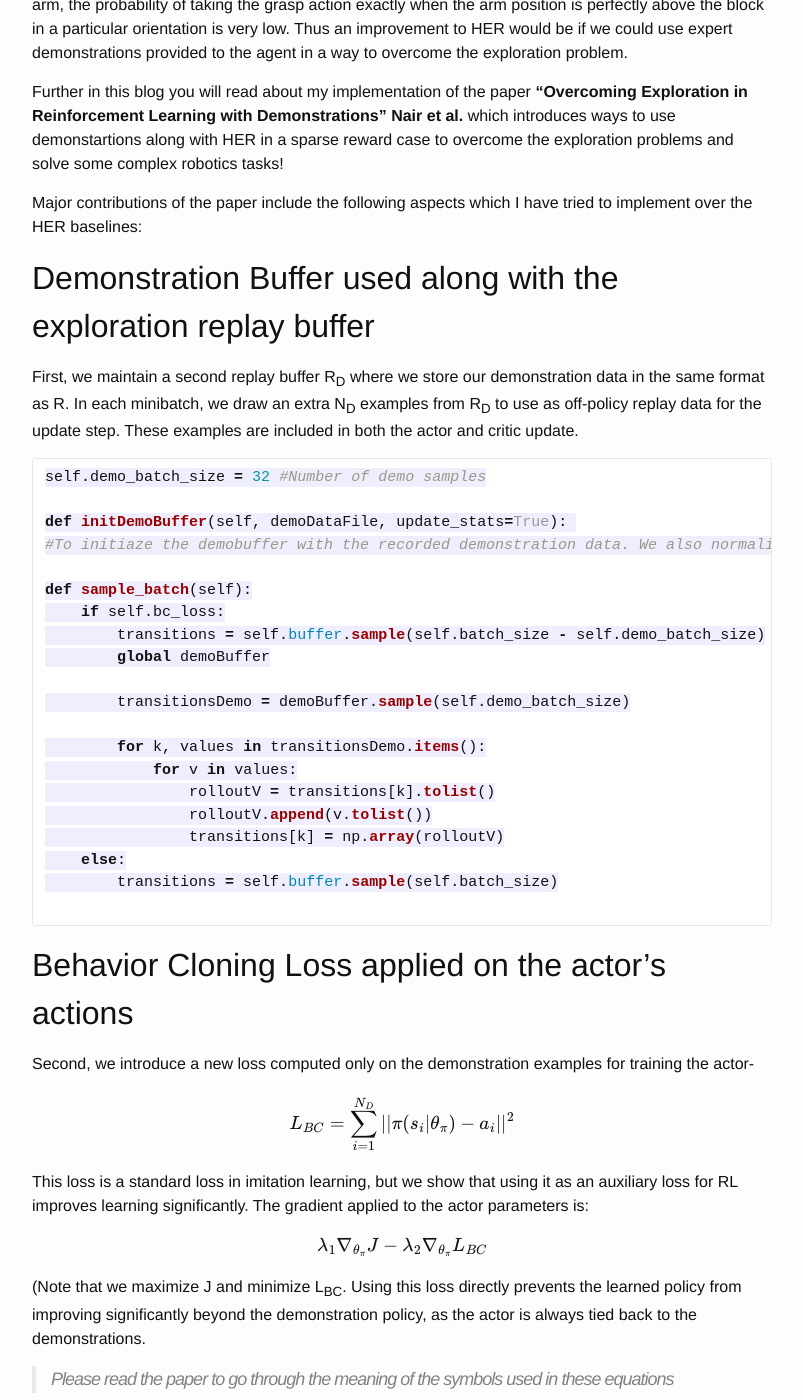
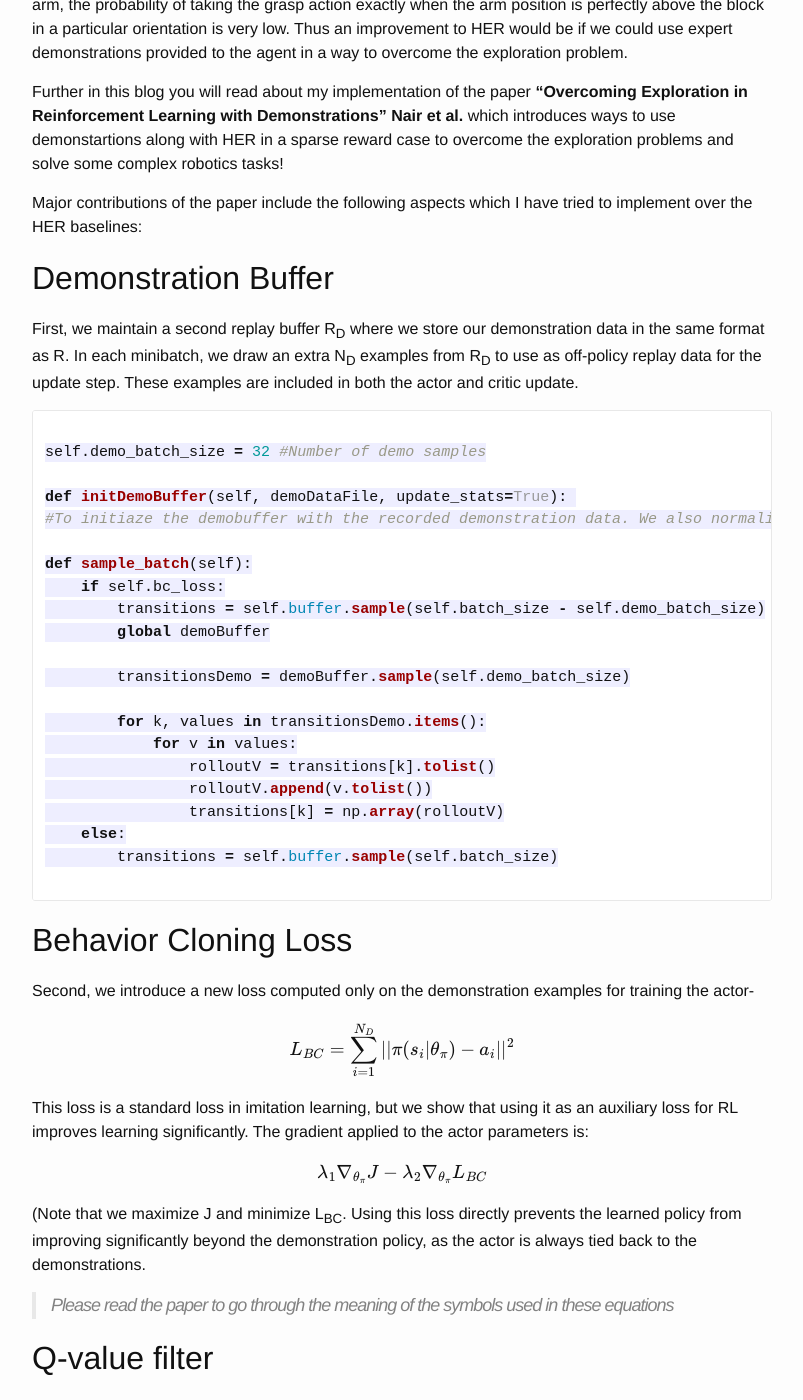
Before and after one commit to jangirrishabh/jangirrishabh.github.io, a Jekyll site: the page built from _posts/2018-03-25-Overcoming-exploration-demos.md, in a window 1280 px wide and 1400 px high, scrolled down 1041 px. Shown: the whole window, without its empty margins (238-1041 px from the left). Built offline with Jekyll 4.4.1, drawn with Linux system fonts in a browser that asks for light colours; formulas are drawn with MathJax 3; comment, search, counter and statistics services are not loaded; some of the changed text lies outside the part shown.

Commit message:
updating the latest blog

````diff
--- a/_posts/2018-03-25-Overcoming-exploration-demos.md
+++ b/_posts/2018-03-25-Overcoming-exploration-demos.md
@@ -29,10 +29,11 @@
 
 Major contributions of the paper include the following aspects which I have tried to implement over the HER baselines:
 
-## Demonstration Buffer used along with the exploration replay buffer
+## Demonstration Buffer
 First, we maintain a second replay buffer R<sub>D</sub> where we store our demonstration data in the same format as R. In each minibatch, we draw an extra N<sub>D</sub> examples from R<sub>D</sub> to use as off-policy replay data  for the update step. These examples are included in both the actor and critic update.
 
 ```python
+
 self.demo_batch_size = 32 #Number of demo samples
 
 def initDemoBuffer(self, demoDataFile, update_stats=True):
@@ -56,7 +57,7 @@
 ```
 
 
-## Behavior Cloning Loss applied on the actor's actions
+## Behavior Cloning Loss
 Second, we introduce a new loss computed only on the demonstration examples for training the actor-
 
 $$
@@ -116,8 +118,8 @@
 The work is in progress and most of the experimentation is being carried out on a Barret WAM simulator, that is because I have access to a Barret WAM robot through the Perception and Manipulation Lab, IRI. I have frameworks for generating demonstartions using the Inverse Kinematics and Forward Kinematics nodes developed at IRI. Also, in [this](https://github.com/jangirrishabh/HER-learn-InverseKinematics) repository I integrated the barret WAM Gazebo simulation with OpenAI gym with the help of [Gym-gazebo](https://github.com/erlerobot/gym-gazebo), thus the simulation environment in gazebo can now be used as a stanalone gym environment with all the functionalities. The plan is to first learn the initial policy on a simulation and then transfer it to the real robot, exploration in RL can lead to wild actions which are not feasible when working with a physical  platform.
 
 <div class="imgcap">
-<center><img src="/assets/research/wam_single_block_reach.png" width="100%"></center>
-<div class="thecap" align="middle">The Barret WAM robotic arm simulation in Gazebo.</div>
+<center><img src="/assets/research/wam_single_block_reach.png" width="60%"></center>
+<div class="thecap" align="middle"><b>The Barret WAM robotic arm simulation in Gazebo.</b></div>
 </div>
 
 ## Tasks
@@ -136,7 +138,7 @@
 
 <div class="imgcap">
 <div align="middle">
-<iframe width="600" height="350" src="https://www.youtube.com/embed/XHtDISfgXoY? rel=0&amp;controls=1&amp;autoplay=0&amp;loop=1&amp;rel=0&amp;showinfo=0" frameborder="0" allowfullscreen></iframe>
+<iframe width="660" height="400" src="https://www.youtube.com/embed/XHtDISfgXoY? rel=0&amp;controls=1&amp;autoplay=0&amp;loop=1&amp;rel=0&amp;showinfo=0" frameborder="0" allowfullscreen></iframe>
 </div>
 <div class="thecap" align="middle"><b>Generating demonstartions for a two block stacking task, note that the demonstrations are not perfect.</b> </div>
 </div>
@@ -152,7 +154,7 @@
 
 <div class="imgcap">
 <div align="middle">
-<iframe width="600" height="350" src="https://www.youtube.com/embed/XHtDISfgXoY? rel=0&amp;controls=1&amp;autoplay=0&amp;loop=1&amp;rel=0&amp;showinfo=0" frameborder="0" allowfullscreen></iframe>
+<iframe width="660" height="400" src="https://www.youtube.com/embed/XHtDISfgXoY? rel=0&amp;controls=1&amp;autoplay=0&amp;loop=1&amp;rel=0&amp;showinfo=0" frameborder="0" allowfullscreen></iframe>
 </div>
 <div class="thecap" align="middle"><b>Generating demonstartions for a two block stacking task, note that the demonstrations are not perfect.</b> </div>
 </div>
````
Also changed, not shown: other parts of _posts/2018-03-25-Overcoming-exploration-demos.md (+2 -1 lines).
